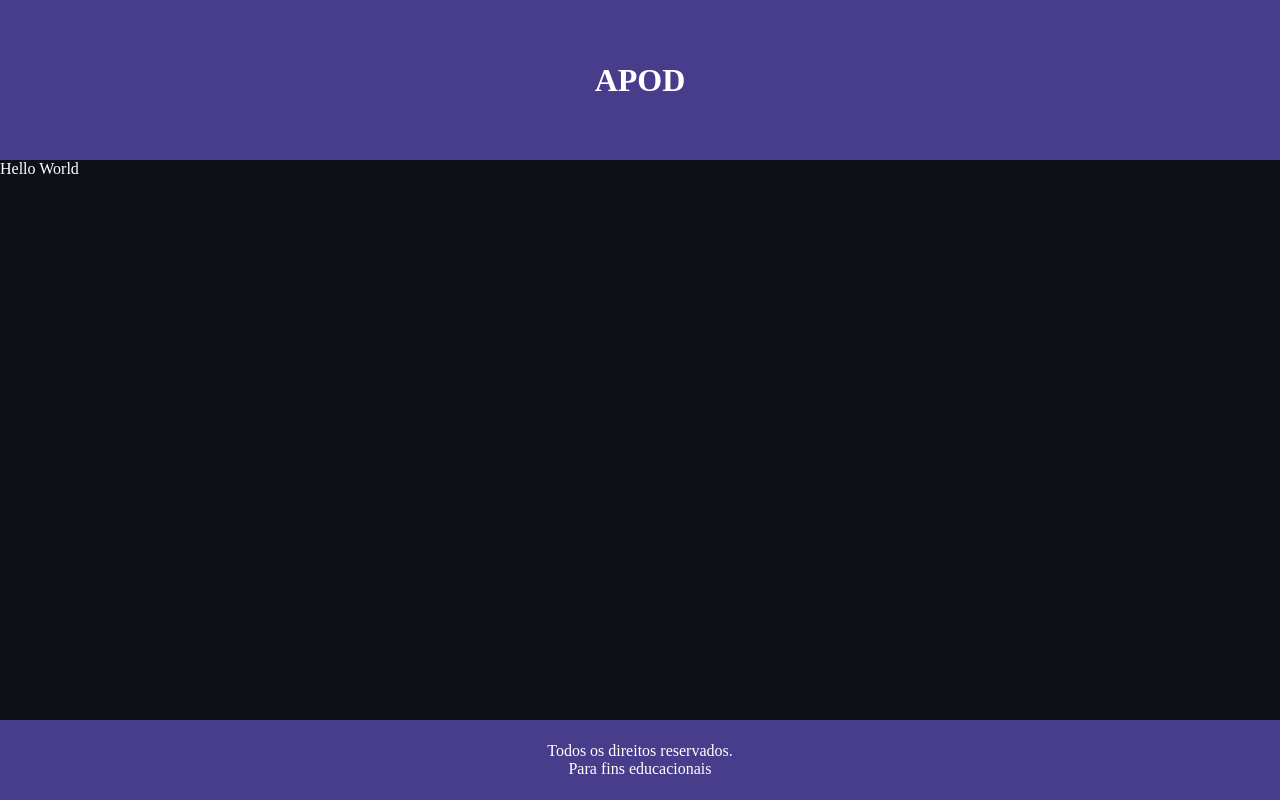
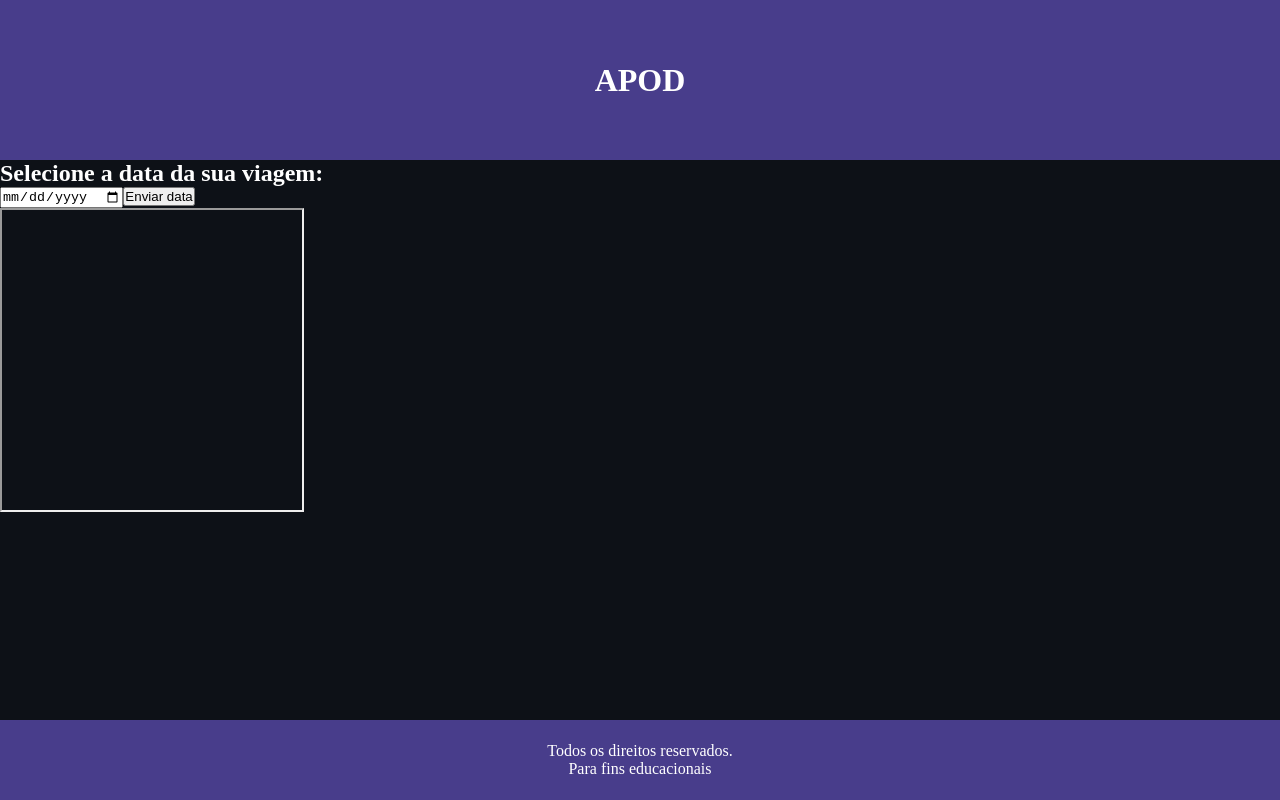
Before and after one commit to enricomartins018/mod5_apod_react, a React (Vite) app: page / in a window 1280 px wide. Built offline with nearby package versions, Linux system fonts and the light colour scheme.

Commit message:
Fetch inserido e API consumida

```diff
--- a/src/Components/Body/Body.jsx
+++ b/src/Components/Body/Body.jsx
@@ -1,11 +1,36 @@
-import React from 'react'
+import React, { useEffect, useState } from 'react'
 import S from './Body.module.css'
 const Body = () => {
+  const [dados, setDados] = useState([])
+  const [data, setData] = useState('')
+  const [send, setSend] = useState(false)
+  async function APINasa(data, setDados) {
+    await fetch(`https://api.nasa.gov/planetary/apod?api_key=brh2yVXhuHZSXnpDXg38AcoI60lyYzx5i4Hfm70v&date=${data}`)
+      .then(Response => Response.json())
+      .then(value => setDados(value))
+  }
+  useEffect(() => {
+    if (data != '') {
+      APINasa(data, setDados)
+      console.log(dados);
+    }
+  }, [send])
   return (
     <body className={S.body}>
-        <section>
-          <p>Hello World</p>
-        </section>
+      <section>
+        <label htmlFor='dataDesajada' className="selecioneData"><h2>Selecione a data da sua viagem:</h2></label>
+        <input type="date" onChange={(e) => setData(e.target.value)} id="dataDesejada" min="1995-06-16" />
+        <button onClick={() => { send == true ? setSend(false) : setSend(true) }}>Enviar data</button>
+        <div>
+          {dados.title}
+        </div>
+        <div>
+          {dados.media_type == 'image' ? <img src={dados.hdurl} className={S.midia} /> : <iframe src={dados.url} className={S.midia} />}
+        </div>
+        <div>
+          {dados.explanation}
+        </div>
+      </section>
     </body>
   )
 }
--- a/src/Components/Body/Body.module.css
+++ b/src/Components/Body/Body.module.css
@@ -2,3 +2,8 @@ body{
     width: 50vw;
     height: 70vh;
 }
+
+.midia{
+    width: 300px;
+    height: 300px;
+}
```
